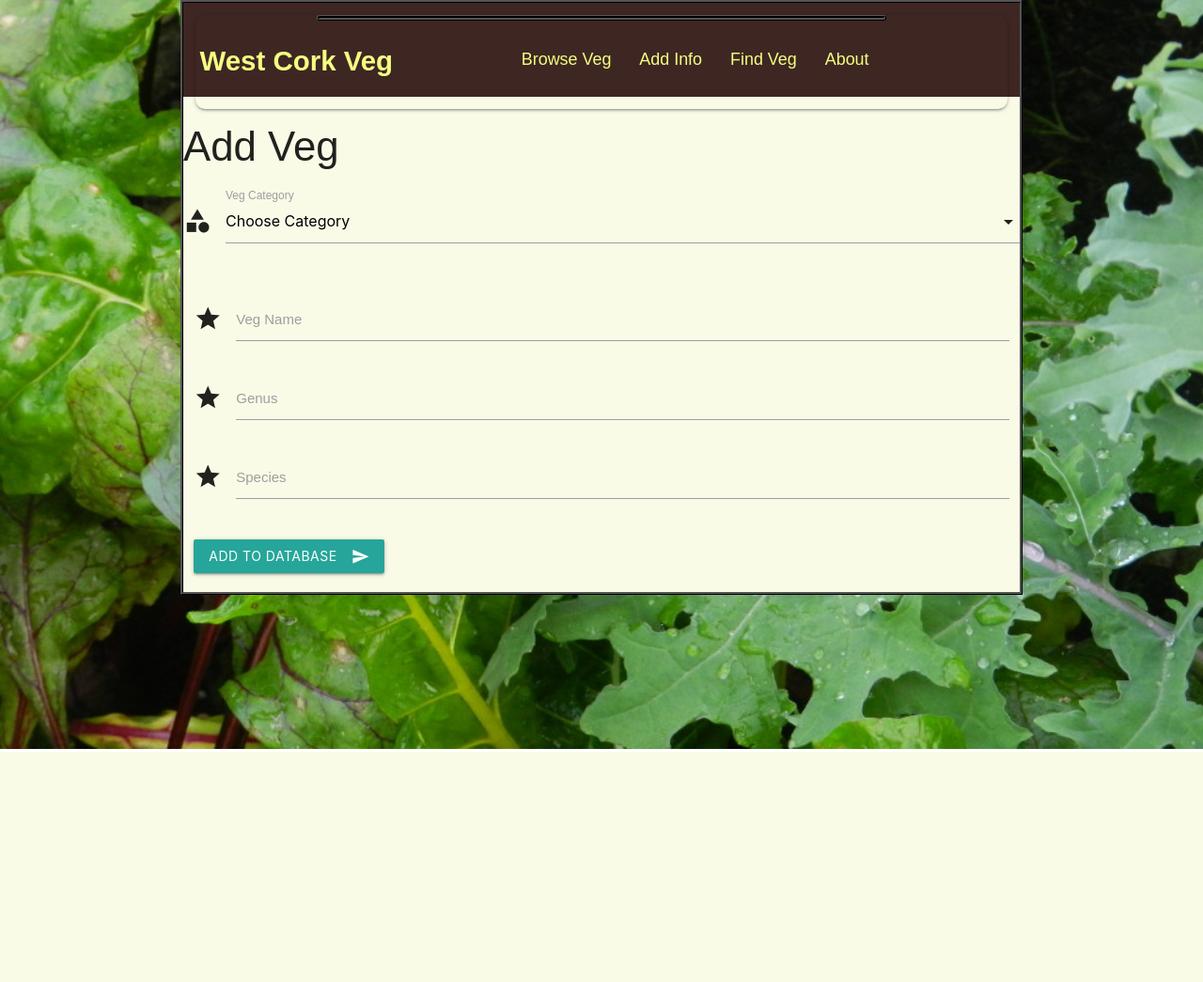
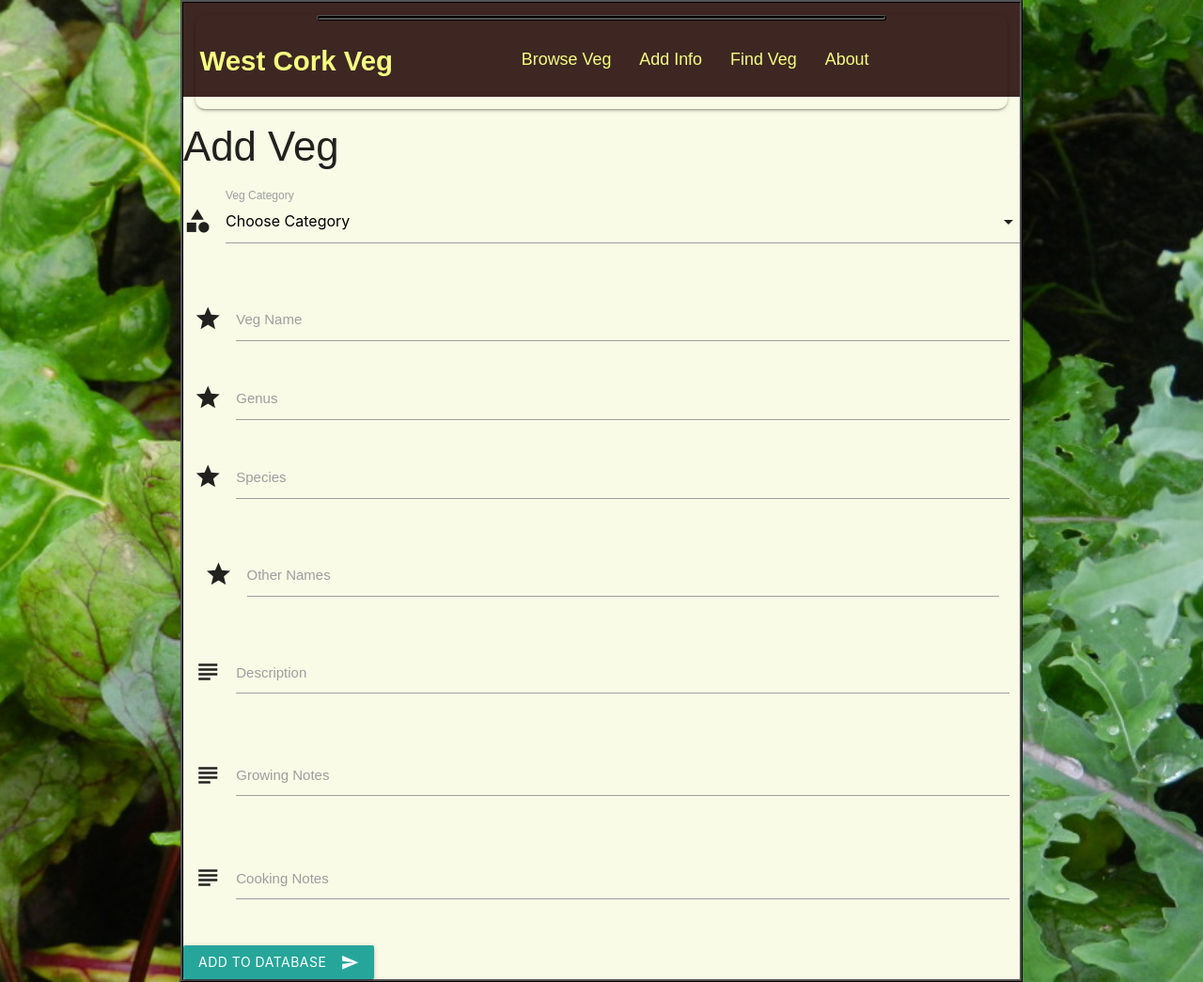
Before and after one commit to teraspora/wc-veg, a Flask app: page /addveg in a window 1280 px wide. Shown: the whole page at 94% size. Before the commit the page ends 800 px from the top, so only its background shows below. Run offline with Flask 2, Linux system fonts and the light colour scheme; the visitor is signed in with stand-in values (Sample User, id 1); data that the repository does not hold is empty; some libraries are stand-ins or nearby versions.

Commit message:
Added 4 more text fields (other_names, description, grow_notes, cook_notes) to editveg.html and addveg.html

```diff
--- a/templates/addveg.html
+++ b/templates/addveg.html
@@ -43,27 +43,33 @@
                 <label for="species">Species</label>
             </div>
         </div>
-        <!-- <div class="row">
+        <div class="input-field col s12">
+            <i class="material-icons prefix">grade</i>
+            <input id="other_names" name="other_names" type="text">
+            <label for="other_names">Other Names</label>
+        </div>
+    </div>
+        <div class="row">
             <div class="input-field col s12">
                 <i class="material-icons prefix">subject</i>
-                <textarea name="veg_description" id="veg_description" class="materialize-textarea"></textarea>
-                <label for="veg_description">Veg Description</label>
+                <textarea name="description" id="description" class="materialize-textarea"></textarea>
+                <label for="description">Description</label>
             </div>
         </div>
         <div class="row">
             <div class="input-field col s12">
                 <i class="material-icons prefix">subject</i>
-                <textarea name="growing_notes" id="growing_notes" class="materialize-textarea"></textarea>
-                <label for="growing_notes">Growing Notes</label>
+                <textarea name="grow_notes" id="grow_notes" class="materialize-textarea"></textarea>
+                <label for="grow_notes">Growing Notes</label>
             </div>
         </div>
         <div class="row">
             <div class="input-field col s12">
                 <i class="material-icons prefix">subject</i>
-                <textarea name="cooking_notes" id="cooking_notes" class="materialize-textarea"></textarea>
-                <label for="cooking_notes">Cooking Notes</label>
+                <textarea name="cook_notes" id="cook_notes" class="materialize-textarea"></textarea>
+                <label for="cook_notes">Cooking Notes</label>
             </div>
-        </div> -->
+        </div>
         <button class="btn waves-effect waves-light" type="submit" name="action">Add to Database
             <i class="material-icons right">send</i>
         </button>
```
Also changed, not shown: templates/editveg.html (+13 -8 lines).
